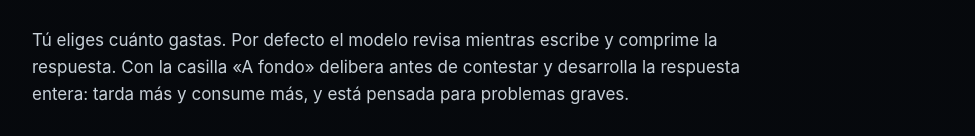
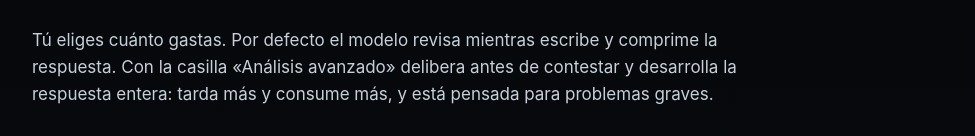
Before and after one commit to FromE-Labs/FromeCHAT, a website: page public/index.html in a window 1280 px wide. Shown: the part 1898-2034 px from the top of the page, without its empty margins (286-1261 px from the left). Drawn offline with Linux system fonts and the light colour scheme.

Commit message:
Renombrar la opción a «Análisis avanzado»
Co-Authored-By: Claude Fable 5.2 <noreply@anthropic.com>
Claude-Session: https://claude.ai/code/session_015kpVL7aVtnYauJmZJH35bW

```diff
--- a/public/index.html
+++ b/public/index.html
@@ -66,7 +66,7 @@
     <div>
       <h2>Dos llamadas por respuesta: comprobación y generación. El ciclo por etapas, si lo activas.</h2>
       <p class="lead">Con From E™ activa, tu mensaje se responde en dos llamadas: una comprobación de entrada breve, con un modelo rápido, y una generación en la que el modelo aplica los módulos que tengas encendidos. Lo que se entrega pasa además por un filtro. Si activas el módulo «Ciclo por etapas», la respuesta recorre en servidor el flujo operativo de la especificación (DOI 10.5281/zenodo.19041459) en varias llamadas separadas, como se describe abajo, y solo se entrega lo que supera la puerta final. En pantalla ves qué se ejecuta y con qué resultado; no ves cómo está construida.</p>
-      <p class="lead">Tú eliges cuánto gastas. Por defecto el modelo revisa mientras escribe y comprime la respuesta. Con la casilla «A fondo» delibera antes de contestar y desarrolla la respuesta entera: tarda más y consume más, y está pensada para problemas graves.</p>
+      <p class="lead">Tú eliges cuánto gastas. Por defecto el modelo revisa mientras escribe y comprime la respuesta. Con la casilla «Análisis avanzado» delibera antes de contestar y desarrolla la respuesta entera: tarda más y consume más, y está pensada para problemas graves.</p>
       <div class="modules">
         <div><small>01</small><b>Internal Editor™</b><span>Estructura la petición antes de generar: qué se pide, qué se aporta, qué falta. Si falta un dato esencial, pregunta en lugar de suponer.</span></div>
         <div><small>02</small><b>Invariant Coherence</b><span>Fija el núcleo de la conversación y sujeta a él la generación; lo que se aparta del núcleo es deriva.</span></div>
```
Also changed, not shown: README.md.
